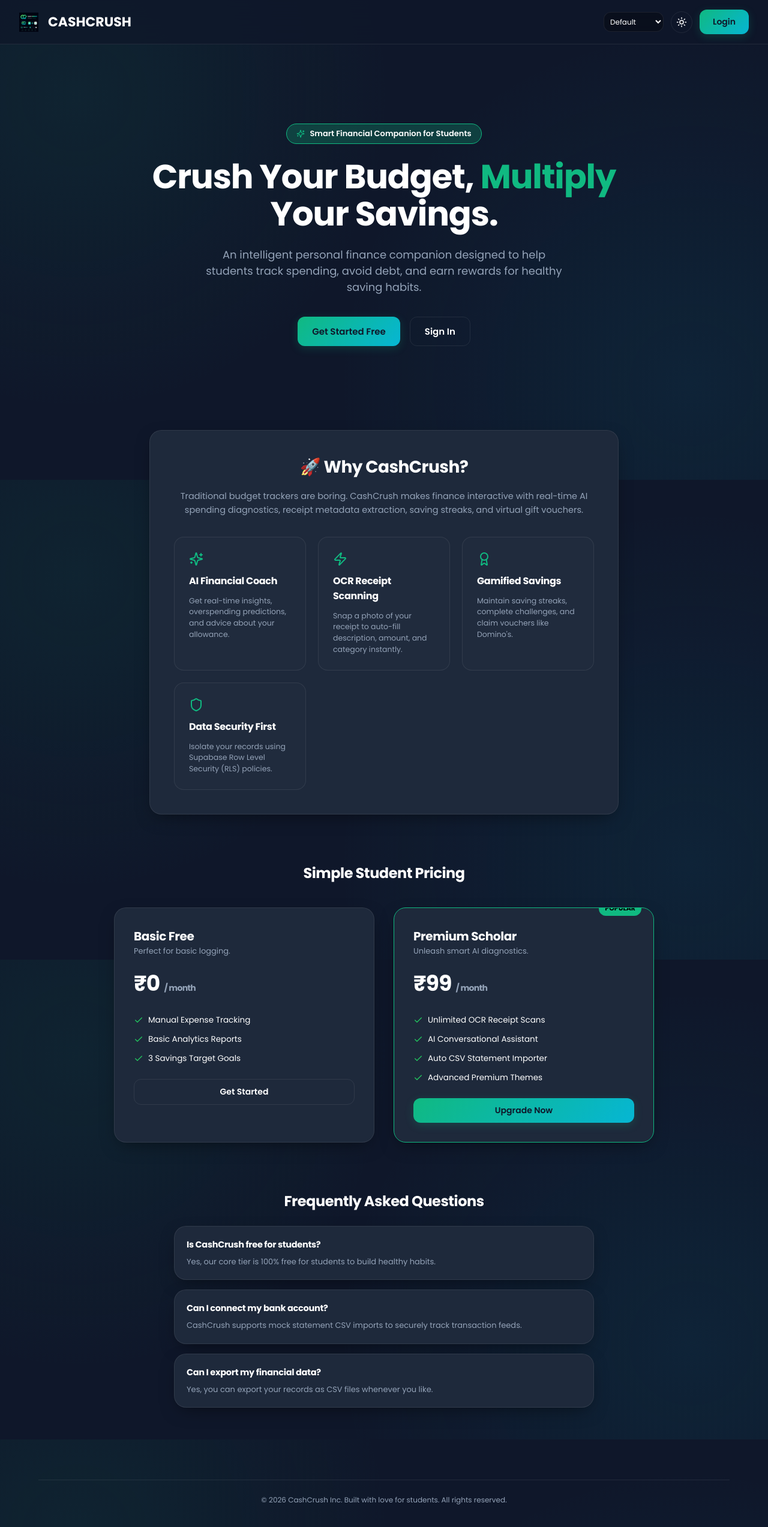
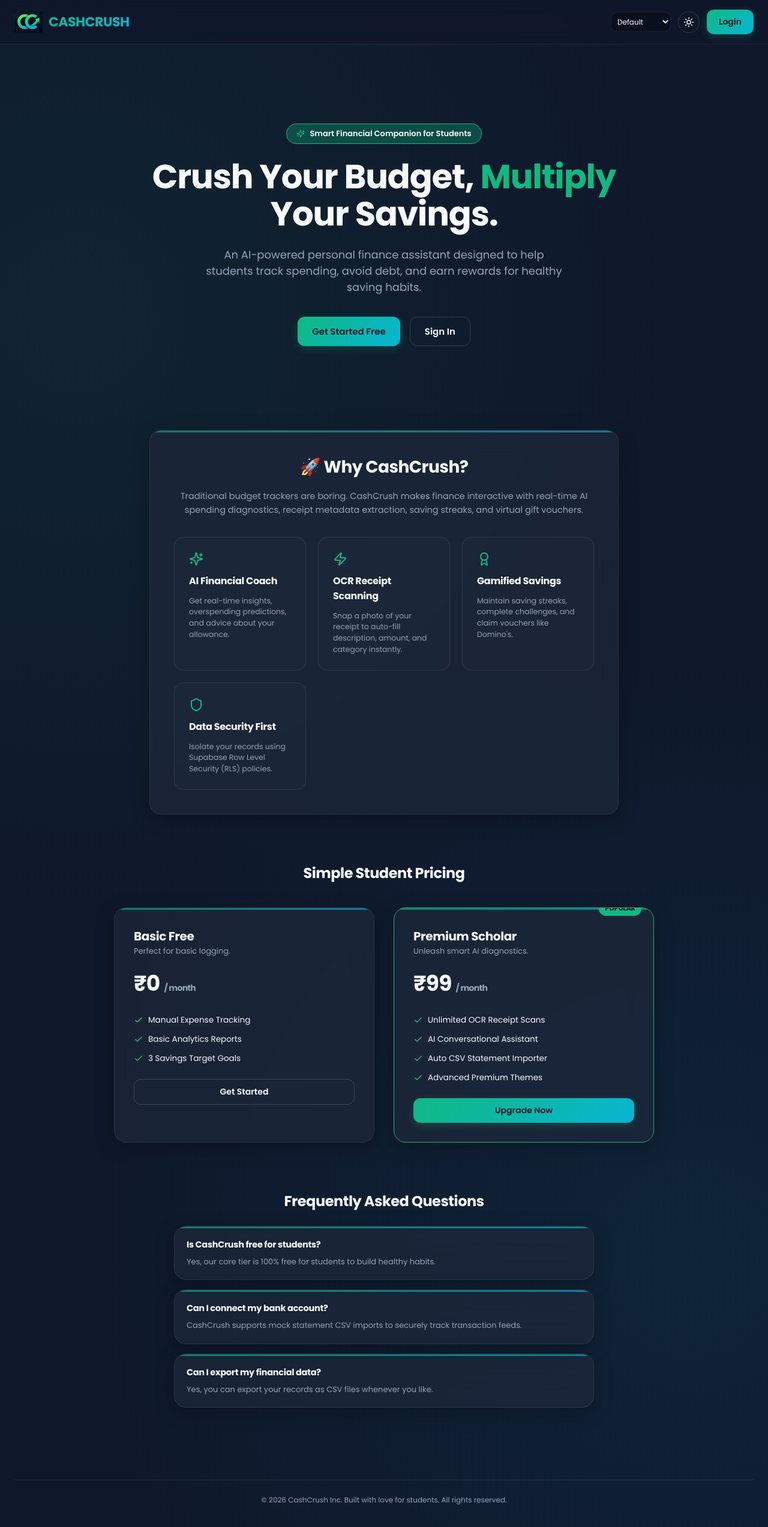
Before and after one commit to Ariha1510/CASHLENS, a React (Vite) app in the folder client/: page / in a window 1280 px wide. Shown: the top 2546 px of the page at 60% size. Built offline with nearby package versions, Linux system fonts and the light colour scheme; no server answers.

Commit message:
Redesign interface to match CASHLENS brand guidelines and Poppins typography

```diff
--- a/client/src/components/Navbar.jsx
+++ b/client/src/components/Navbar.jsx
@@ -16,9 +16,9 @@ export default function Navbar({ user, isDarkMode, toggleDarkMode, theme, setThe
 
   return (
     <nav className="navbar">
-      <Link to="/" className="nav-brand" style={{ fontWeight: '700', fontFamily: 'Poppins' }}>
-        <img src="/logo.png" alt="CASHCRUSH Logo" style={{ width: '32px', height: '32px', marginRight: '4px' }} />
-        <span>CASHCRUSH</span>
+      <Link to="/" className="nav-brand" style={{ display: 'flex', alignItems: 'center', gap: '10px', textDecoration: 'none' }}>
+        <img src="/logo.png" alt="CASHCRUSH Logo" style={{ height: '36px', width: 'auto', objectFit: 'contain' }} />
+        <span style={{ fontFamily: 'Poppins', fontWeight: '700', color: 'var(--text-primary)', fontSize: '22px', letterSpacing: '-0.02em' }}>CASHCRUSH</span>
       </Link>
 
       {user && (
--- a/client/src/pages/Landing.jsx
+++ b/client/src/pages/Landing.jsx
@@ -28,7 +28,7 @@ export default function Landing({ user }) {
           Crush Your Budget, <span style={{ color: 'var(--primary)' }}>Multiply</span> Your Savings.
         </h1>
         <p style={{ color: 'var(--text-muted)', fontSize: '18px', maxWidth: '600px', margin: 0 }}>
-          An intelligent personal finance companion designed to help students track spending, avoid debt, and earn rewards for healthy saving habits.
+          An AI-powered personal finance assistant designed to help students track spending, avoid debt, and earn rewards for healthy saving habits.
         </p>
         <div style={{ display: 'flex', gap: '16px', marginTop: '12px' }}>
           {user ? (
--- a/client/src/styles/index.css
+++ b/client/src/styles/index.css
@@ -1,32 +1,80 @@
-/* CASHCRUSH Premium Styling System */
-@import url('https://fonts.googleapis.com/css2?family=Poppins:wght@400;500;600;700&display=swap');
-
+/* CASHCRUSH Sleek styling system */
 :root {
   --font-family-base: 'Poppins', sans-serif;
   --font-family-title: 'Poppins', sans-serif;
 
-  /* Colors based on Branding System */
-  --bg-dark: #0F172A;
-  --bg-card: #1E293B;
-  --bg-card-hover: rgba(30, 41, 59, 0.95);
+  /* Colors */
+  --bg-dark: #0f172a;
+  --bg-card: rgba(30, 41, 59, 0.7);
+  --bg-card-hover: rgba(30, 41, 59, 0.85);
 
-  --primary: #10B981; /* Emerald Green */
-  --secondary: #06B6D4; /* Cyan */
-  --primary-glow: rgba(16, 185, 129, 0.25);
-  --secondary-glow: rgba(6, 182, 212, 0.25);
+  --primary: #10b981; /* Emerald Green */
+  --primary-glow: rgba(16, 185, 129, 0.3);
+  --secondary: #06b6d4; /* Cyan */
+  --secondary-glow: rgba(6, 182, 212, 0.3);
 
-  --success: #22C55E;
-  --warning: #F59E0B;
-  --danger: #EF4444;
+  --success: #22c55e;
+  --warning: #f59e0b;
+  --danger: #ef4444;
 
-  --text-primary: #FFFFFF;
-  --text-muted: #94A3B8;
-  --text-dark: #0F172A;
+  --text-primary: #f8fafc;
+  --text-muted: #94a3b8;
+  --text-dark: #1e293b;
 
   --border-glass: rgba(255, 255, 255, 0.08);
   --border-neon: rgba(16, 185, 129, 0.15);
 
-  --transition: all 250ms cubic-bezier(0.4, 0, 0.2, 1);
+  --transition: all 0.25s cubic-bezier(0.4, 0, 0.2, 1);
+}
+
+/* Theme Override Accent Colors */
+.theme-emerald {
+  --primary: #10b981;
+  --primary-glow: rgba(16, 185, 129, 0.3);
+  --secondary: #06b6d4;
+  --secondary-glow: rgba(6, 182, 212, 0.3);
+  --border-neon: rgba(16, 185, 129, 0.2);
+}
+
+.theme-ocean {
+  --primary: #0ea5e9;
+  --primary-glow: rgba(14, 165, 233, 0.3);
+  --secondary: #6366f1;
+  --secondary-glow: rgba(99, 102, 241, 0.3);
+  --border-neon: rgba(14, 165, 233, 0.2);
+}
+
+.theme-purple {
+  --primary: #a855f7;
+  --primary-glow: rgba(168, 85, 247, 0.3);
+  --secondary: #ec4899;
+  --secondary-glow: rgba(236, 72, 153, 0.3);
+  --border-neon: rgba(168, 85, 247, 0.2);
+}
+
+.theme-sunset {
+  --primary: #f97316;
+  --primary-glow: rgba(249, 115, 22, 0.3);
+  --secondary: #eab308;
+  --secondary-glow: rgba(234, 179, 8, 0.3);
+  --border-neon: rgba(249, 115, 22, 0.2);
+}
+
+/* Light Mode Variables */
+:root.light {
+  --bg-dark: #f8fafc;
+  --bg-card: rgba(255, 255, 255, 0.75);
+  --bg-card-hover: rgba(255, 255, 255, 0.9);
+
+  --primary: #0ea5e9;
+  --primary-glow: rgba(14, 165, 233, 0.2);
+  --secondary: #db2777;
+  --secondary-glow: rgba(219, 39, 119, 0.2);
+
+  --text-primary: #0f172a;
+  --text-muted: #64748b;
+  --border-glass: rgba(15, 23, 42, 0.08);
+  --border-neon: rgba(14, 165, 233, 0.15);
 }
 
 * {
@@ -36,16 +84,15 @@
 }
 
 body {
-  background-color: var(--bg-dark);
-  /* Layered background with subtle radial glows */
+  background-color: #0f172a;
   background-image:
-    radial-gradient(circle at 10% 20%, rgba(16, 185, 129, 0.08) 0%, transparent 40%),
+    radial-gradient(circle at 10% 20%, rgba(16, 185, 129, 0.08) 0%, transparent 45%),
     radial-gradient(circle at 90% 80%, rgba(6, 182, 212, 0.08) 0%, transparent 45%);
-  background-attachment: fixed;
   color: var(--text-primary);
   font-family: var(--font-family-base);
   min-height: 100vh;
   overflow-x: hidden;
+  transition: background-color 0.25s ease, color 0.25s ease;
 }
 
 h1, h2, h3, h4, h5, h6 {
@@ -54,21 +101,20 @@ h1, h2, h3, h4, h5, h6 {
   letter-spacing: -0.02em;
 }
 
-/* Glassmorphism card container */
+/* Glassmorphism utility */
 .glass {
-  background: var(--bg-card);
+  background: rgba(30, 41, 59, 0.7);
   backdrop-filter: blur(20px);
   -webkit-backdrop-filter: blur(20px);
-  border: 1px solid var(--border-glass);
-  border-radius: 20px; /* 18-22px border radius */
+  border: 1px solid rgba(255, 255, 255, 0.08);
+  border-radius: 20px;
   padding: 24px;
-  box-shadow: 0 10px 30px -10px rgba(0, 0, 0, 0.5);
+  box-shadow: 0 8px 32px 0 rgba(0, 0, 0, 0.25);
   transition: var(--transition);
   position: relative;
   overflow: hidden;
 }
 
-/* Gradient top border for premium cards */
 .glass::before {
   content: '';
   position: absolute;
@@ -77,18 +123,13 @@ h1, h2, h3, h4, h5, h6 {
   right: 0;
   height: 3px;
   background: linear-gradient(90deg, var(--primary), var(--secondary));
-  opacity: 0;
-  transition: var(--transition);
+  opacity: 0.6;
 }
 
 .glass:hover {
-  transform: translateY(-4px) scale(1.01);
-  border-color: rgba(16, 185, 129, 0.25);
-  box-shadow: 0 20px 40px -15px rgba(16, 185, 129, 0.15);
-}
-
-.glass:hover::before {
-  opacity: 1;
+  border-color: rgba(16, 185, 129, 0.2);
+  box-shadow: 0 10px 40px 0 rgba(0, 0, 0, 0.35);
+  transform: translateY(-2px);
 }
 
 /* Page Layout */
@@ -101,7 +142,7 @@ h1, h2, h3, h4, h5, h6 {
 .main-content {
   flex: 1;
   width: 100%;
-  max-width: 1200px;
+  max-width: 1280px;
   margin: 0 auto;
   padding: 32px 24px;
 }
@@ -115,7 +156,7 @@ h1, h2, h3, h4, h5, h6 {
   font-family: var(--font-family-title);
   font-weight: 600;
   font-size: 14px;
-  padding: 10px 22px;
+  padding: 10px 20px;
   border-radius: 12px;
   border: none;
   cursor: pointer;
@@ -125,26 +166,25 @@ h1, h2, h3, h4, h5, h6 {
 
 .btn-primary {
   background: linear-gradient(135deg, var(--primary), var(--secondary));
-  color: #0F172A; /* Contrast text color on bright gradient */
-  box-shadow: 0 4px 15px rgba(16, 185, 129, 0.2);
+  color: #0f172a;
+  box-shadow: 0 4px 14px rgba(16, 185, 129, 0.25);
 }
 
 .btn-primary:hover {
-  transform: translateY(-2px) scale(1.02);
-  box-shadow: 0 8px 24px rgba(16, 185, 129, 0.35);
+  transform: scale(1.02);
   filter: brightness(1.1);
+  box-shadow: 0 6px 20px rgba(16, 185, 129, 0.4);
 }
 
 .btn-secondary {
   background: transparent;
-  border: 1.5px solid var(--border-glass);
+  border: 1px solid rgba(255, 255, 255, 0.15);
   color: var(--text-primary);
 }
 
 .btn-secondary:hover {
   background: rgba(255, 255, 255, 0.05);
-  border-color: var(--primary);
-  transform: translateY(-1px);
+  border-color: rgba(255, 255, 255, 0.25);
 }
 
 .btn-danger {
@@ -155,15 +195,12 @@ h1, h2, h3, h4, h5, h6 {
 .btn-danger:hover {
   background: #dc2626;
   box-shadow: 0 4px 15px rgba(239, 68, 68, 0.4);
-  transform: translateY(-1px);
 }
 
 /* Table styling */
 .table-container {
   overflow-x: auto;
   width: 100%;
-  border-radius: 16px;
-  border: 1px solid var(--border-glass);
 }
 
 table {
@@ -173,7 +210,6 @@ table {
 }
 
 th {
-  background: #111827;
   color: var(--text-muted);
   font-weight: 600;
   font-size: 13px;
@@ -181,14 +217,11 @@ th {
   letter-spacing: 0.05em;
   padding: 16px;
   border-bottom: 1px solid var(--border-glass);
-  position: sticky;
-  top: 0;
-  z-index: 10;
 }
 
 td {
   padding: 16px;
-  border-bottom: 1px solid var(--border-glass);
+  border-bottom: 1px solid rgba(255, 255, 255, 0.03);
   color: var(--text-primary);
   font-size: 14px;
 }
@@ -212,9 +245,9 @@ tr:hover td {
 
 .form-control {
   width: 100%;
-  background: rgba(15, 23, 42, 0.8);
-  border: 1.5px solid var(--border-glass);
-  border-radius: 12px;
+  background: rgba(15, 23, 42, 0.6);
+  border: 1px solid var(--border-glass);
+  border-radius: 10px;
   padding: 12px 16px;
   color: var(--text-primary);
   font-family: inherit;
@@ -226,10 +259,9 @@ tr:hover td {
   outline: none;
   border-color: var(--primary);
   box-shadow: 0 0 0 3px var(--primary-glow);
-  background: rgba(15, 23, 42, 0.95);
 }
 
-/* Grid layouts */
+/* Grid layout */
 .grid-cols-3 {
   display: grid;
   grid-template-columns: repeat(auto-fit, minmax(300px, 1fr));
@@ -238,7 +270,7 @@ tr:hover td {
 
 .grid-cols-2 {
   display: grid;
-  grid-template-columns: repeat(auto-fit, minmax(400px, 1fr));
+  grid-template-columns: repeat(auto-fit, minmax(450px, 1fr));
   gap: 24px;
 }
 
@@ -253,10 +285,9 @@ tr:hover td {
   display: flex;
   align-items: center;
   justify-content: space-between;
-  padding: 16px 32px;
-  background: rgba(15, 23, 42, 0.75);
-  backdrop-filter: blur(20px);
-  -webkit-backdrop-filter: blur(20px);
+  padding: 16px 24px;
+  background: rgba(15, 23, 42, 0.8);
+  backdrop-filter: blur(12px);
   border-bottom: 1px solid var(--border-glass);
   position: sticky;
   top: 0;
@@ -266,18 +297,14 @@ tr:hover td {
 .nav-brand {
   display: flex;
   align-items: center;
-  gap: 12px;
+  gap: 10px;
   font-family: var(--font-family-title);
   font-size: 22px;
   font-weight: 800;
-  color: var(--text-primary);
+  background: linear-gradient(135deg, var(--primary), var(--secondary));
+  -webkit-background-clip: text;
+  -webkit-text-fill-color: transparent;
   text-decoration: none;
-}
-
-.nav-brand img {
-  height: 32px;
-  width: 32px;
-  object-fit: contain;
 }
 
 .nav-links {
@@ -305,12 +332,13 @@ tr:hover td {
 }
 
 .nav-link.active {
-  color: #0F172A;
-  background: linear-gradient(135deg, var(--primary), var(--secondary));
+  background: linear-gradient(135deg, var(--primary), var(--secondary)) !important;
+  color: #0f172a !important;
   font-weight: 600;
+  box-shadow: 0 4px 12px rgba(16, 185, 129, 0.2);
 }
 
-/* Alerts */
+/* Badge Alert style */
 .insight-alert {
   padding: 16px;
   border-radius: 12px;
@@ -319,105 +347,106 @@ tr:hover td {
   align-items: flex-start;
   gap: 12px;
   line-height: 1.5;
-  border: 1px solid transparent;
 }
 
 .insight-alert-info {
-  background: rgba(6, 182, 212, 0.08);
-  border-color: rgba(6, 182, 212, 0.2);
-  color: #22d3ee;
+  background: rgba(6, 182, 212, 0.1);
+  border: 1px solid var(--primary);
+  color: var(--primary);
 }
 
 .insight-alert-warning {
-  background: rgba(245, 158, 11, 0.08);
-  border-color: rgba(245, 158, 11, 0.2);
-  color: #fbbf24;
+  background: rgba(249, 115, 22, 0.1);
+  border: 1px solid var(--warning);
+  color: var(--warning);
 }
 
-/* Animations */
+/* Micro animations */
 @keyframes fadeIn {
-  from { opacity: 0; transform: translateY(12px); }
+  from { opacity: 0; transform: translateY(8px); }
   to { opacity: 1; transform: translateY(0); }
 }
 
 .animated {
-  animation: fadeIn 350ms cubic-bezier(0.16, 1, 0.3, 1) forwards;
+  animation: fadeIn 0.4s cubic-bezier(0.16, 1, 0.3, 1) forwards;
 }
 
 /* Custom Progress Bar styling */
 .progress-bar-container {
   width: 100%;
-  height: 10px;
+  height: 12px;
   background: rgba(255, 255, 255, 0.05);
-  border-radius: 5px;
+  border-radius: 6px;
   overflow: hidden;
+  position: relative;
 }
 
 .progress-bar {
   height: 100%;
-  border-radius: 5px;
-  transition: width 0.5s ease-out;
+  border-radius: 6px;
+  transition: width 0.5s ease-out, background-color 0.3s ease;
 }
 
 .progress-bar.green {
-  background: var(--success);
+  background: linear-gradient(90deg, #10b981, #34d399);
 }
 
 .progress-bar.orange {
-  background: var(--warning);
+  background: linear-gradient(90deg, #f97316, #fb923c);
 }
 
 .progress-bar.red {
-  background: var(--danger);
+  background: linear-gradient(90deg, #ef4444, #f87171);
 }
 
-/* Badges styling */
+/* Card Hover lift effects */
+.glass.animated {
+  transition: transform 0.3s cubic-bezier(0.4, 0, 0.2, 1), box-shadow 0.3s ease, border-color 0.3s ease;
+}
+.glass.animated:hover {
+  transform: translateY(-4px);
+  box-shadow: 0 10px 30px var(--primary-glow);
+  border-color: var(--primary);
+}
+
+/* Button Glow effects */
+.btn-primary {
+  transition: var(--transition);
+}
+.btn-primary:hover {
+  box-shadow: 0 0 15px var(--primary-glow);
+}
+.btn-secondary {
+  transition: var(--transition);
+}
+.btn-secondary:hover {
+  box-shadow: 0 0 10px rgba(255, 255, 255, 0.1);
+}
+
+/* Colorful Badges gradient colors */
 .badge-color-gold {
-  background: linear-gradient(135deg, #F59E0B, #D97706) !important;
-  border-color: #F59E0B !important;
+  background: linear-gradient(135deg, #f59e0b, #d97706) !important;
+  border-color: #f59e0b !important;
   color: #fff !important;
 }
-
 .badge-color-violet {
-  background: linear-gradient(135deg, #8B5CF6, #7C3AED) !important;
-  border-color: #8B5CF6 !important;
+  background: linear-gradient(135deg, #8b5cf6, #7c3aed) !important;
+  border-color: #8b5cf6 !important;
   color: #fff !important;
 }
-
 .badge-color-green {
-  background: linear-gradient(135deg, #10B981, #059669) !important;
-  border-color: #10B981 !important;
+  background: linear-gradient(135deg, #10b981, #059669) !important;
+  border-color: #10b981 !important;
   color: #fff !important;
 }
-
 .badge-color-blue {
-  background: linear-gradient(135deg, #3B82F6, #2563EB) !important;
-  border-color: #3B82F6 !important;
+  background: linear-gradient(135deg, #3b82f6, #2563eb) !important;
+  border-color: #3b82f6 !important;
   color: #fff !important;
 }
-
 .badge-locked {
-  background: rgba(255, 255, 255, 0.04) !important;
+  background: rgba(255, 255, 255, 0.05) !important;
   border-color: var(--border-glass) !important;
   color: var(--text-muted) !important;
-  opacity: 0.4;
+  opacity: 0.5;
 }
-
-/* Custom scrollbars */
-::-webkit-scrollbar {
-  width: 8px;
-  height: 8px;
-}
-
-::-webkit-scrollbar-track {
-  background: var(--bg-dark);
-}
-
-::-webkit-scrollbar-thumb {
-  background: rgba(255, 255, 255, 0.1);
-  border-radius: 4px;
-}
-
-::-webkit-scrollbar-thumb:hover {
-  background: rgba(255, 255, 255, 0.2);
-}
```
Also changed, not shown: client/index.html (+2 -2 lines), client/src/components/AIChatbot.jsx (+47 -11 lines), client/src/components/ExpenseForm.jsx (+25 -6 lines), client/public/logo.png.
